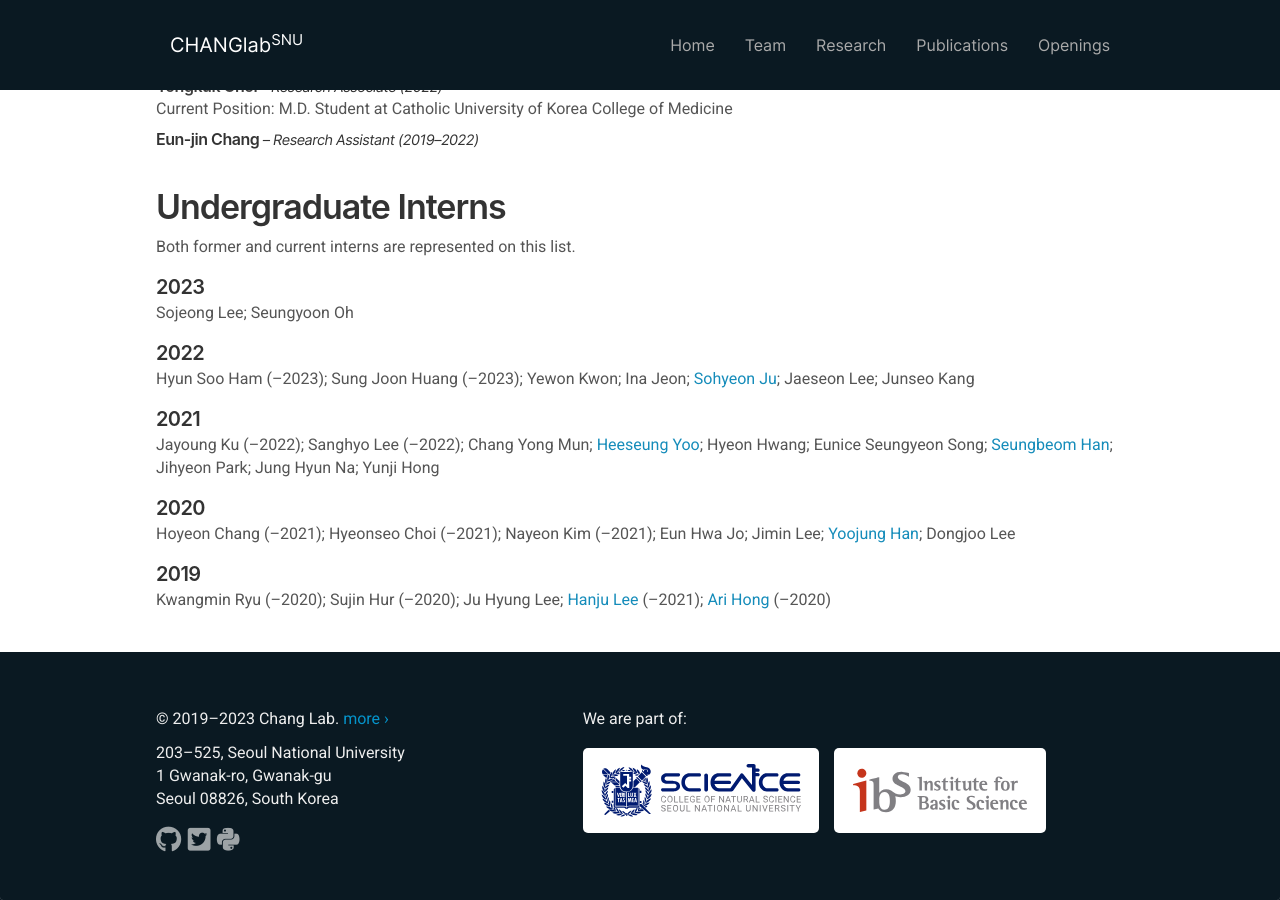
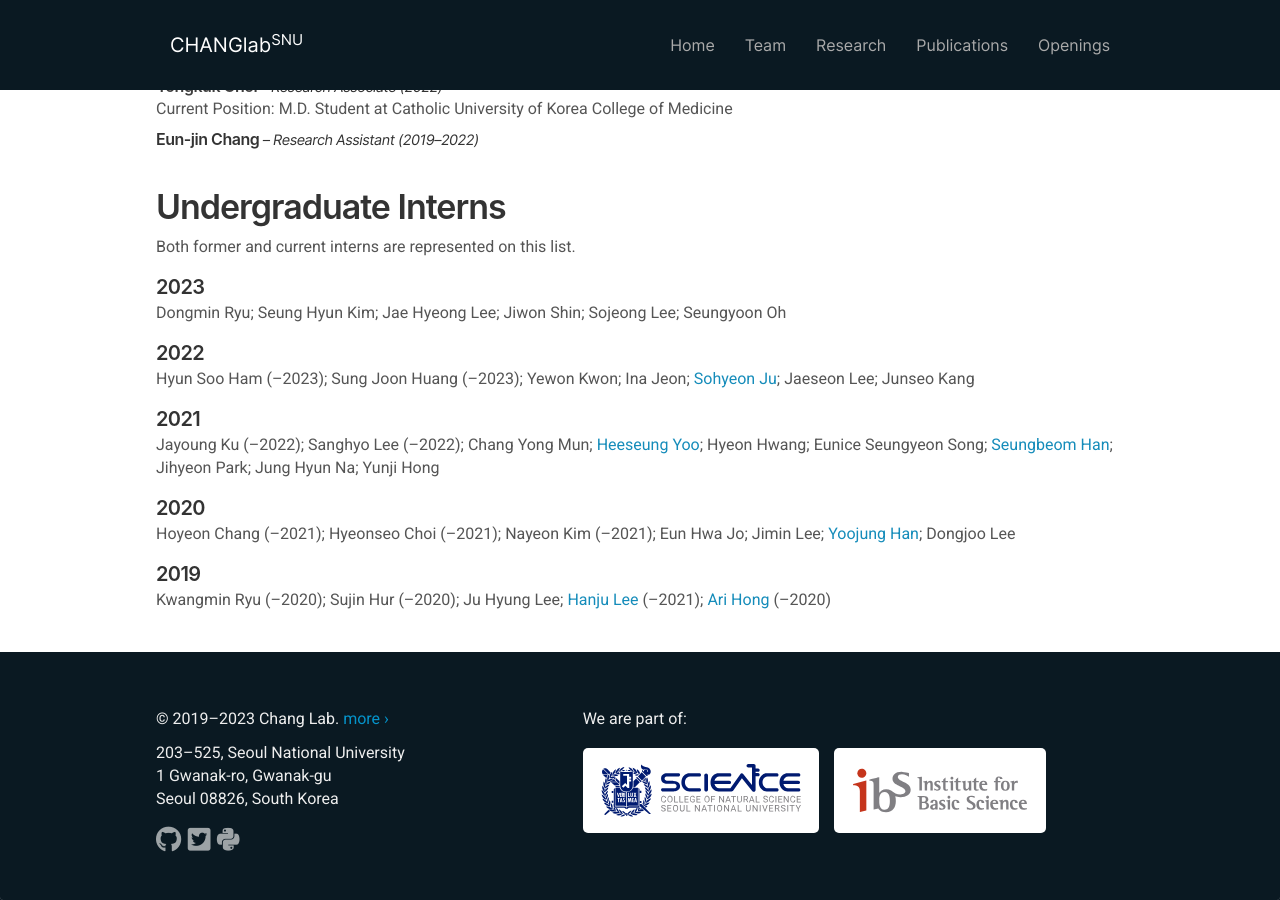
Before and after one commit to ChangLabSNU/ChangLabSNU.github.io, a Jekyll site: the page built from _pages/team.md, in a window 1280 px wide and 900 px high, scrolled down 1426 px. Built offline with Jekyll 4.4.1, drawn with Linux system fonts in a browser that asks for light colours; nearby versions of some CDN libraries; some web fonts are replaced.

Commit message:
Add new interns.

```diff
--- a/_data/alumni_interns.yml
+++ b/_data/alumni_interns.yml
@@ -1,3 +1,23 @@
+- name: Dongmin Ryu
+  year_begin: 2023
+  year_end: 2023
+  affiliation_then: Pohang University of Science and Technology
+
+- name: Seung Hyun Kim
+  year_begin: 2023
+  year_end: 2023
+  affiliation_then: Daegu Gyeongbuk Institute of Science and Technology
+
+- name: Jae Hyeong Lee
+  year_begin: 2023
+  year_end: 2023
+  affiliation_then: Seoul National University
+
+- name: Jiwon Shin
+  year_begin: 2023
+  year_end: 2023
+  affiliation_then: Seoul National University
+
 - name: Sojeong Lee
   year_begin: 2023
   year_end: 2023
```
